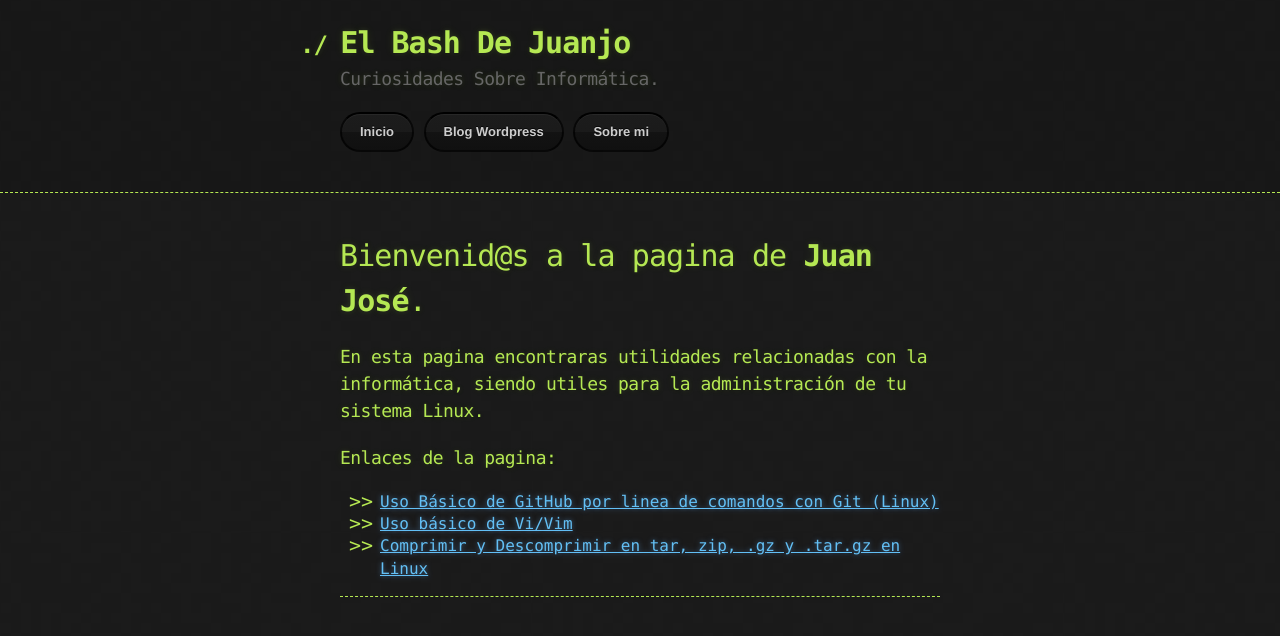
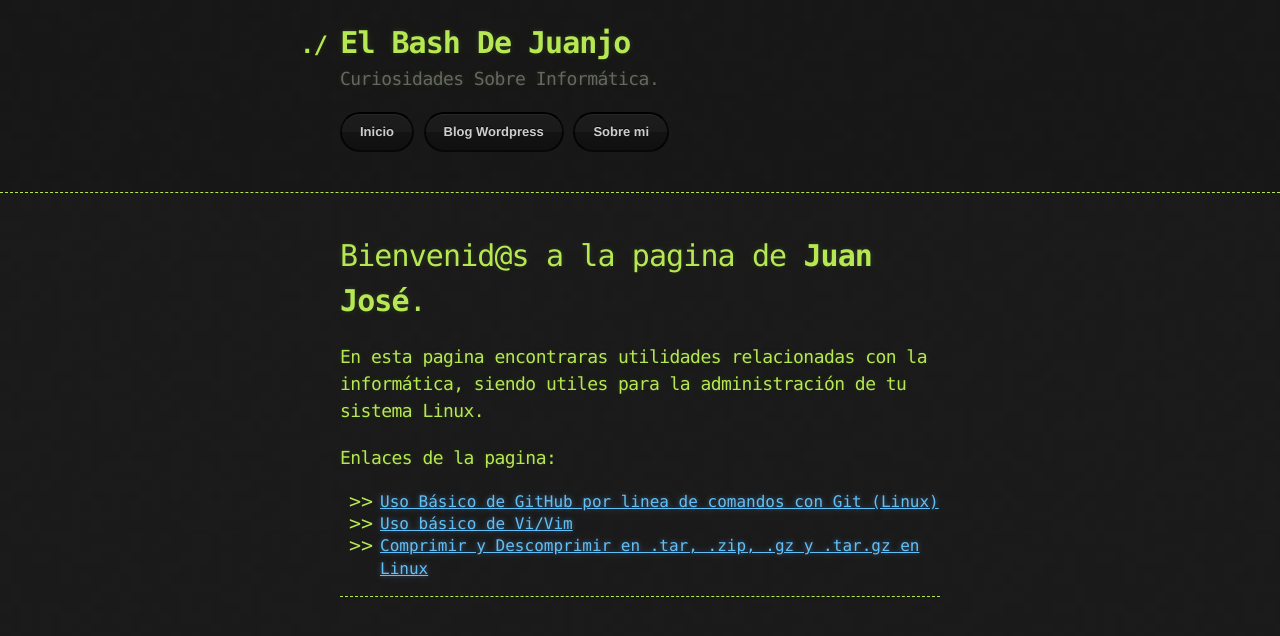
Before and after one commit to juanjoselopezroldan/juanjoselopezroldan.github.io, a Jekyll site: the page built from index.md, in a window 1280 px wide. Shown: the top 636 px of the page. Built offline with Jekyll 4.4.1, drawn with Linux system fonts in a browser that asks for light colours; our own code applies the rules of GitHub Pages for plain Markdown files.

```diff
--- a/index.md
+++ b/index.md
@@ -10,5 +10,5 @@ layout: default
 
 * [Uso Básico de GitHub por linea de comandos con Git (Linux)](contenido/github)
 * [Uso básico de Vi/Vim](contenido/vi)
-* [Comprimir y Descomprimir en tar, zip, .gz y .tar.gz en Linux](contenido/tar)
+* [Comprimir y Descomprimir en .tar, .zip, .gz y .tar.gz en Linux](contenido/tar)
 <hr/>
```
